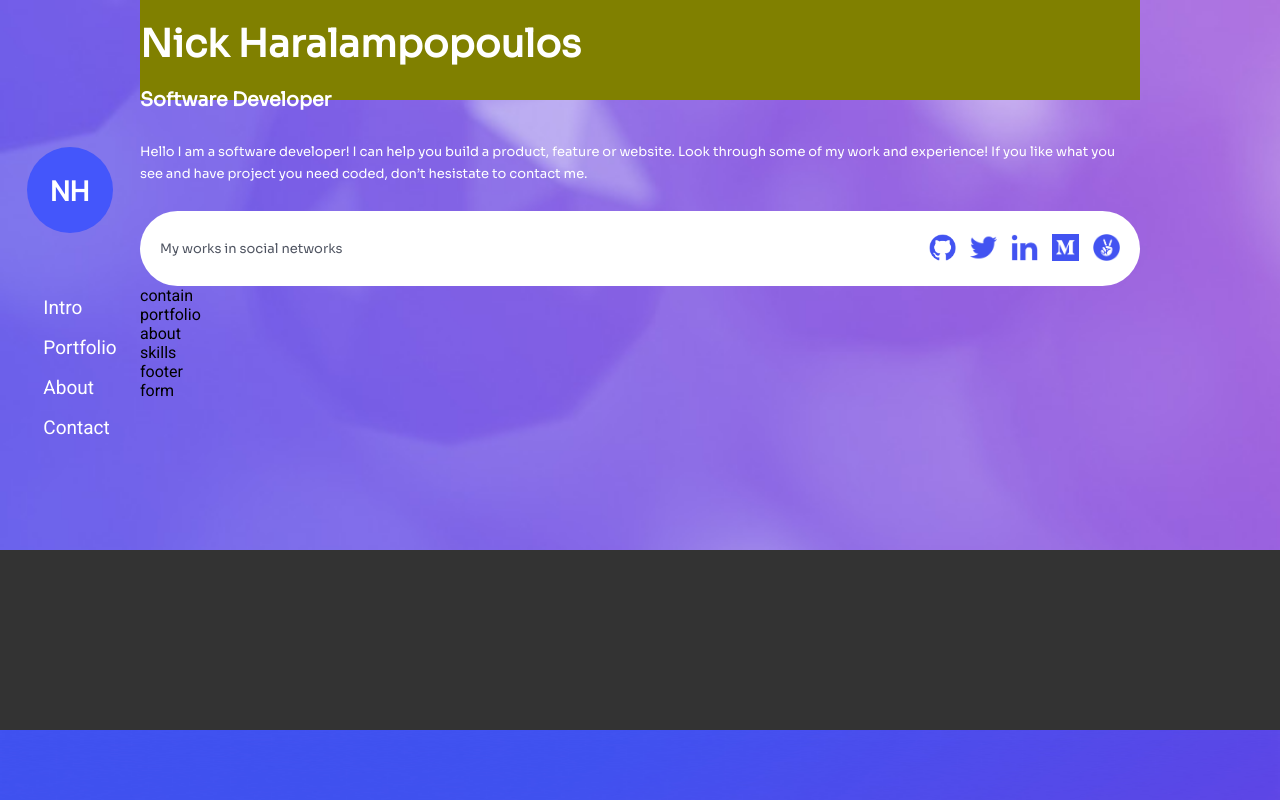
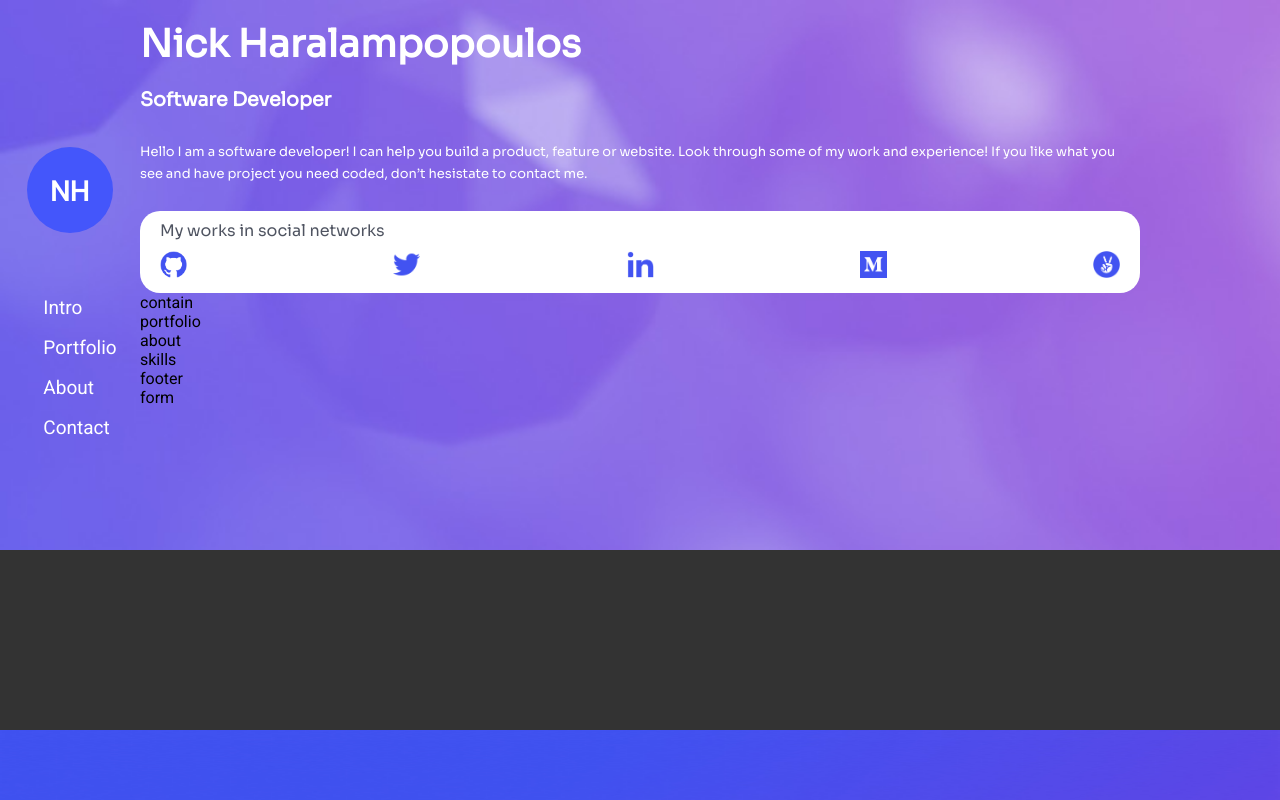
Before and after one commit to macnick/portfolio, a plain HTML site: page test.html in a window 1280 px wide. Shown: the top 800 px of the page. Drawn offline with Linux system fonts and the light colour scheme.

Commit message:
Style Intro

```diff
--- a/test.css
+++ b/test.css
@@ -63,7 +63,7 @@ a {
 }
 
 .container {
-  background-color: olive;
+  /* background-color: olive; */
   grid-column-start: 2;
   grid-column-end: 3;
   width: 100%;
@@ -134,18 +134,10 @@ a {
 }
 
 .icons a img,
-.s-icon img {
+a img {
   width: 27px;
   height: 27px;
-  margin-left: 14px;
-}
-
-.icons {
-  display: flex;
-  justify-content: flex-end;
-  margin-top: 20px;
-  border-bottom: 1px solid #6877ff;
-  padding: 0 0 20px 0;
+  margin: 10px 0 0 0;
 }
 
 .content .header h1 {
@@ -175,25 +167,25 @@ a {
 }
 
 .social {
-  display: flex;
-  justify-content: space-between;
-  align-items: center;
+  display: block;
+  text-align: left;
+  font-family: 'Sora', sans-serif;
   font-style: normal;
   font-weight: normal;
-  font-size: 13px;
-  line-height: 105%;
+  font-size: 16px;
+  line-height: 20px;
   background-color: #fff;
   color: #4f5461;
-  border-radius: 60px;
+  border-radius: 20px;
   padding: 10px 20px;
 }
 
-.social ul {
+.social-icons {
   display: flex;
-  list-style: none;
+  justify-content: space-between;
 }
 
-@media only screen and (min-width: 1000px) {
+@media only screen and (min-width: 1024px) {
   .wrapper {
     grid-template-columns: minmax(140px, 1fr) minmax(700px, 10fr) minmax(
         140px,
--- a/test.html
+++ b/test.html
@@ -44,33 +44,29 @@
             </p>
             <div class="social">
               <div class="text">My works in social networks</div>
-              <ul class="social-icons">
-                <li class="s-icon">
-                  <a href="https://github.com/macnick"
+              <div class="social-icons">
+                <a href="https://github.com/macnick" target="_blank"
                   ><img src="./images/github.png" alt="github logo"
                 /></a>
-                </li>
-                <li class="s-icon">
-                  <a href="https://twitter.com/mac_experts"
+                <a href="https://twitter.com/mac_experts" target="_blank"
                   ><img src="./images/twitter.png" alt="twitter logo"
                 /></a>
-                </li>
-                <li class="s-icon">
-                  <a href="https://www.linkedin.com/in/nick-haralampopoulos/"
+                <a
+                  href="https://www.linkedin.com/in/nick-haralampopoos/"
+                  target="_blank"
                   ><img src="./images/linkedin.png" alt="linkedin logo"
                 /></a>
-                </li>
-                <li class="s-icon">
-                  <a href="https://medium.com/@nick.haralampopoulos"
+                <a
+                  href="https://medium.com/@nick.haralampopoulos"
+                  target="_blank"
                   ><img src="./images/medium.png" alt="medium logo"
                 /></a>
-                </li>
-                <li class="s-icon">
-                  <a href="https://angel.co/u/nick-haralampopoulos"
+                <a
+                  href="https://angel.co/u/nick-haralampopoulos"
+                  target="_blank"
                   ><img src="./images/angellist.png" alt="angellist logo"
                 /></a>
-                </li>
-              </ul>
+              </div>
             </div>
           </div>
         </div>
```
Lines whose indentation alone changed are shown as unchanged.
